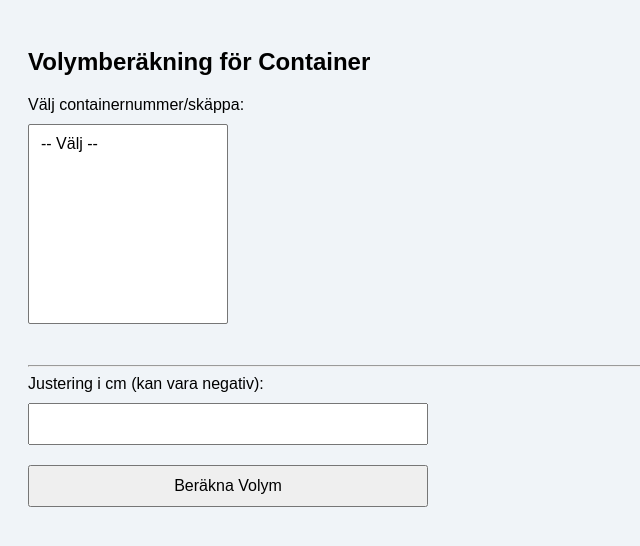
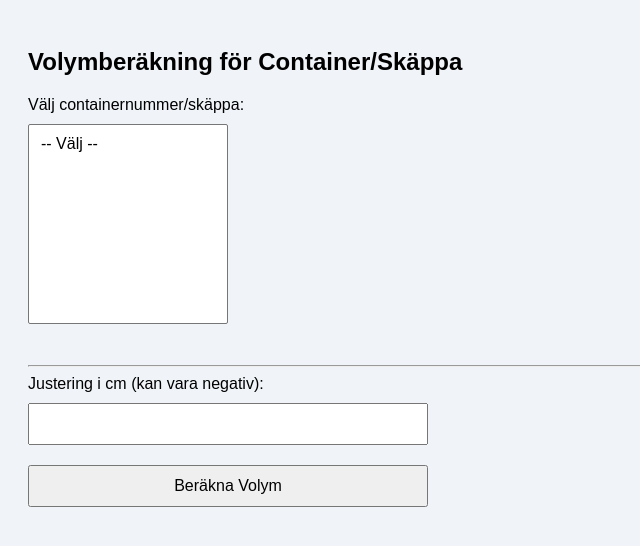
Before and after one commit to kg1fpclarsim/m-ttkort, a plain HTML site: page index.html in a window 1280 px wide. Shown: the whole page, without its empty margins (0-640 px from the left). Drawn offline with Linux system fonts and the light colour scheme; no server answers.

Commit message:
Update index.html

```diff
--- a/index.html
+++ b/index.html
@@ -33,7 +33,7 @@
   </style>
 </head>
 <body>
-  <h2>Volymberäkning för Container</h2>
+  <h2>Volymberäkning för Container/Skäppa</h2>
 
   <label for="container">Välj containernummer/skäppa:</label><br>
   <select id="container" onchange="visaInfo()" size="10" style="width: 200px; max-height: 200px; overflow-y: auto;">
```
